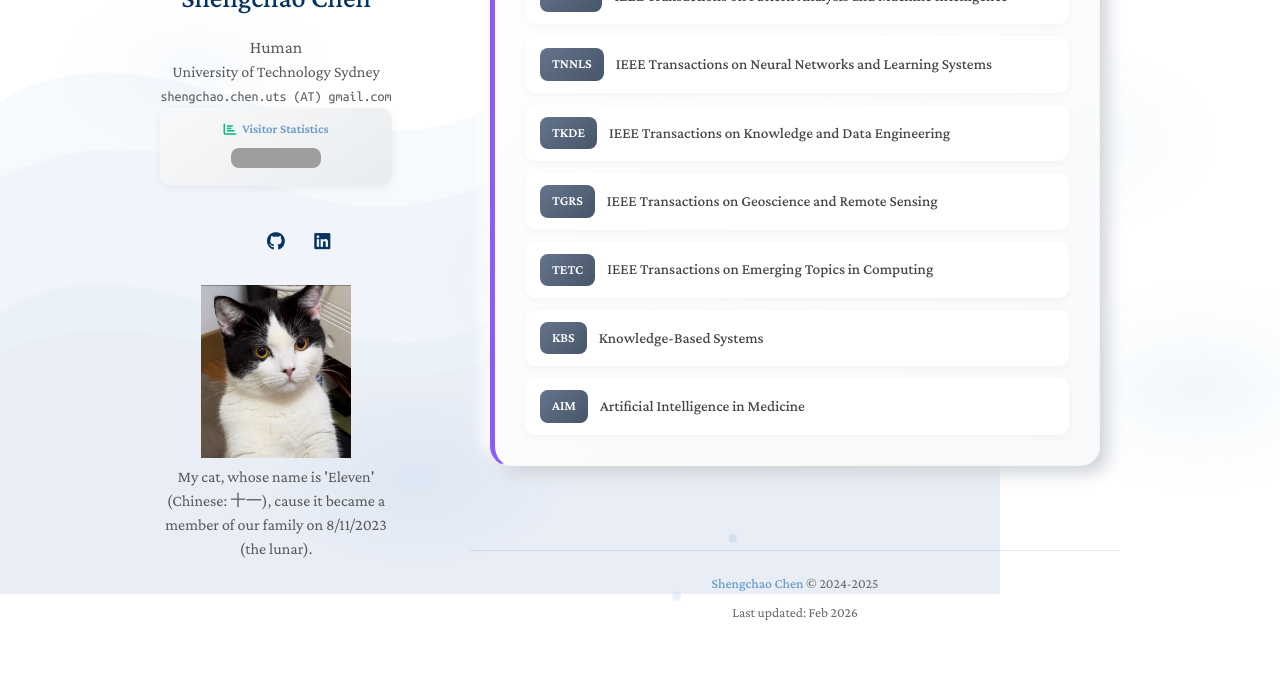
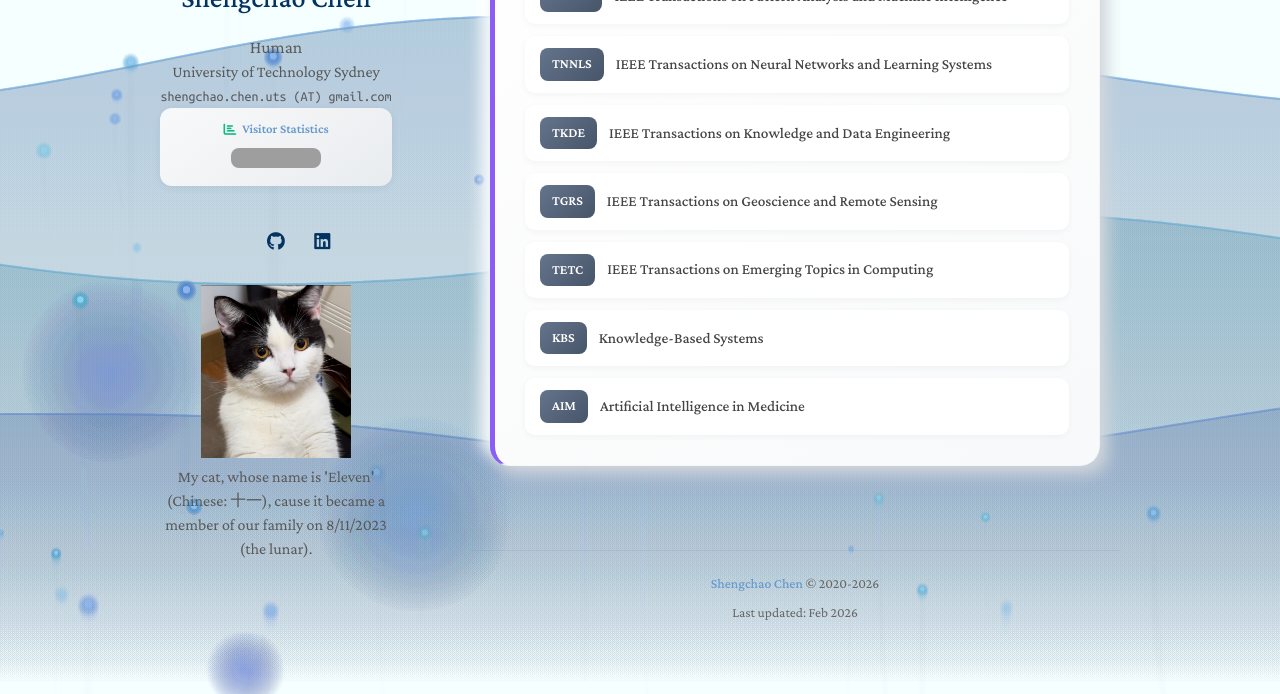
Before and after one commit to shengchaochen82/shengchaochen82.github.io, a Jekyll site: the page built from services.md, in a window 1280 px wide and 900 px high, scrolled down 1521 px, cut to the strip 206-900 px from the top of the window. Built offline with Jekyll 4.4.1, drawn with Linux system fonts in a browser that asks for light colours; a style sheet for code colours, icons or effects is not loaded; some of the changed lines change nothing that is shown; grey boxes are pictures that could not be loaded.

Commit message:
Enhance homepage with interactive full-screen background and fix footer date
- Replace SVG wave animation with canvas-based particle system
- Add mouse-interactive elements with smooth following effects
- Implement multi-layered visual design (particles, orbs, waves)
- Create professional academic aesthetic with gradient effects
- Fix footer copyright date from 2024-2025 to 2020-2026
- Ensure dark mode compatibility and mobile touch support

```diff
--- a/_layouts/homepage.html
+++ b/_layouts/homepage.html
@@ -114,7 +114,7 @@
 
       {% if site.enable_footnote %}
       <div class="footer-info">
-        <p><small><strong>Shengchao Chen</strong> © 2024-2025</small></p>
+        <p><small><strong>Shengchao Chen</strong> © 2020-2026</small></p>
         <p><small>Last updated: Feb 2026</small></p>
       </div>
       {% endif %}
--- a/assets/js/svg-wave-bg.js
+++ b/assets/js/svg-wave-bg.js
@@ -1,6 +1,7 @@
 /**
- * SVG Wave Background - Real flowing wave elements with CSS animations
- * Creates elegant, organic wave animations using SVG paths
+ * Interactive Full-Screen Background - Immersive academic homepage experience
+ * Creates a multi-layered, mouse-responsive background with flowing particles,
+ * dynamic gradients, and sophisticated visual effects for a professional academic look.
  */
 (() => {
   const container = document.getElementById('dynamic-world-bg');
@@ -10,18 +11,10 @@
     return;
   }
 
-  // Replace canvas with SVG container
   const isDark = window.matchMedia && window.matchMedia('(prefers-color-scheme: dark)').matches;
 
-  // Create SVG element
-  const svgNS = "http://www.w3.org/2000/svg";
-  const svg = document.createElementNS(svgNS, "svg");
-  svg.setAttribute("class", "wave-bg-svg");
-  svg.setAttribute("preserveAspectRatio", "none");
-  svg.setAttribute("aria-hidden", "true");
-
-  // SVG styles
-  svg.style.cssText = `
+  const canvas = document.createElement('canvas');
+  canvas.style.cssText = `
     position: fixed;
     top: 0;
     left: 0;
@@ -31,213 +24,243 @@
     z-index: -1;
   `;
 
-  // Wave definitions with natural curves
-  const waves = [
-    {
-      id: 'wave1',
-      paths: [
-        'M0,300 C150,200 350,400 500,300 S850,200 1000,300 L1000,800 L0,800 Z',
-        'M0,320 C180,220 320,420 500,320 S820,220 1000,320 L1000,800 L0,800 Z'
-      ],
-      color: isDark ? 'rgba(100, 140, 200, 0.08)' : 'rgba(100, 160, 220, 0.06)',
-      speed: '25s',
-      offset: '0'
-    },
-    {
-      id: 'wave2',
-      paths: [
-        'M0,400 C200,300 300,500 500,400 S800,300 1000,400 L1000,800 L0,800 Z',
-        'M0,380 C220,280 280,480 500,380 S820,280 1000,380 L1000,800 L0,800 Z'
-      ],
-      color: isDark ? 'rgba(130, 120, 190, 0.06)' : 'rgba(140, 130, 200, 0.05)',
-      speed: '30s',
-      offset: '-5s'
-    },
-    {
-      id: 'wave3',
-      paths: [
-        'M0,500 C120,400 380,600 500,500 S880,400 1000,500 L1000,800 L0,800 Z',
-        'M0,520 C140,420 360,620 500,520 S860,420 1000,520 L1000,800 L0,800 Z'
-      ],
-      color: isDark ? 'rgba(80, 160, 180, 0.05)' : 'rgba(80, 180, 200, 0.04)',
-      speed: '35s',
-      offset: '-10s'
-    },
-    {
-      id: 'wave4',
-      paths: [
-        'M0,580 C180,500 320,660 500,580 S820,500 1000,580 L1000,800 L0,800 Z',
-        'M0,560 C160,480 340,640 500,560 S840,480 1000,560 L1000,800 L0,800 Z'
-      ],
-      color: isDark ? 'rgba(150, 130, 180, 0.04)' : 'rgba(160, 140, 190, 0.03)',
-      speed: '40s',
-      offset: '-15s'
-    }
-  ];
+  const ctx = canvas.getContext('2d');
+  let width, height;
+  let mouseX = 0, mouseY = 0;
+  let targetMouseX = 0, targetMouseY = 0;
+  let time = 0;
 
-  // Create defs for animations
-  const defs = document.createElementNS(svgNS, "defs");
-
-  // Add CSS animations inside SVG
-  const style = document.createElementNS(svgNS, "style");
-  style.textContent = `
-    .wave-path {
-      animation: wave-flow var(--wave-speed, 25s) ease-in-out infinite;
-      animation-delay: var(--wave-delay, 0s);
+  class Particle {
+    constructor() {
+      this.reset();
+      this.y = Math.random() * height;
     }
 
-    @keyframes wave-flow {
-      0%, 100% { d: path(var(--wave-path-1)); }
-      50% { d: path(var(--wave-path-2)); }
+    reset() {
+      this.x = Math.random() * width;
+      this.y = height + Math.random() * 100;
+      this.size = Math.random() * 3 + 1;
+      this.speedX = (Math.random() - 0.5) * 0.5;
+      this.speedY = -Math.random() * 1.5 - 0.5;
+      this.opacity = Math.random() * 0.5 + 0.2;
+      this.pulsePhase = Math.random() * Math.PI * 2;
+      this.pulseSpeed = Math.random() * 0.02 + 0.01;
+      this.hue = isDark ? 200 + Math.random() * 40 : 190 + Math.random() * 30;
     }
 
-    .floating-particle {
-      animation: float-up var(--float-speed, 20s) linear infinite;
-      animation-delay: var(--float-delay, 0s);
-      opacity: 0;
+    update() {
+      const dx = this.x - mouseX;
+      const dy = this.y - mouseY;
+      const distance = Math.sqrt(dx * dx + dy * dy);
+
+      if (distance < 150) {
+        const force = (150 - distance) / 150;
+        this.speedX += (dx / distance) * force * 0.2;
+        this.speedY += (dy / distance) * force * 0.1;
       }
 
-    @keyframes float-up {
-      0% {
-        transform: translateY(100vh) translateX(0);
-        opacity: 0;
-      }
-      10% {
-        opacity: var(--particle-opacity, 0.3);
-      }
-      90% {
-        opacity: var(--particle-opacity, 0.3);
-      }
-      100% {
-        transform: translateY(-100px) translateX(var(--drift, 30px));
-        opacity: 0;
+      this.x += this.speedX;
+      this.y += this.speedY;
+      this.speedX *= 0.98;
+      this.speedY *= 0.995;
+
+      this.pulsePhase += this.pulseSpeed;
+
+      if (this.y < -50 || this.x < -50 || this.x > width + 50) {
+        this.reset();
       }
     }
 
-    .glow-orb {
-      animation: glow-pulse var(--glow-speed, 8s) ease-in-out infinite;
-      animation-delay: var(--glow-delay, 0s);
+    draw() {
+      const pulse = Math.sin(this.pulsePhase) * 0.3 + 0.7;
+      const actualOpacity = this.opacity * pulse;
+
+      const gradient = ctx.createRadialGradient(this.x, this.y, 0, this.x, this.y, this.size * 3);
+      gradient.addColorStop(0, `hsla(${this.hue}, 70%, 60%, ${actualOpacity})`);
+      gradient.addColorStop(0.3, `hsla(${this.hue}, 70%, 50%, ${actualOpacity * 0.5})`);
+      gradient.addColorStop(1, `hsla(${this.hue}, 70%, 40%, 0)`);
+
+      ctx.fillStyle = gradient;
+      ctx.beginPath();
+      ctx.arc(this.x, this.y, this.size * 3, 0, Math.PI * 2);
+      ctx.fill();
+
+      ctx.fillStyle = `hsla(${this.hue}, 70%, 80%, ${actualOpacity})`;
+      ctx.beginPath();
+      ctx.arc(this.x, this.y, this.size, 0, Math.PI * 2);
+      ctx.fill();
+    }
   }
 
-    @keyframes glow-pulse {
-      0%, 100% {
-        opacity: var(--glow-min, 0.3);
-        transform: scale(1);
+  class Orb {
+    constructor(index) {
+      this.index = index;
+      this.reset();
     }
-      50% {
-        opacity: var(--glow-max, 0.6);
-        transform: scale(1.1);
+
+    reset() {
+      this.x = Math.random() * width;
+      this.y = Math.random() * height;
+      this.size = Math.random() * 80 + 40;
+      this.speedX = (Math.random() - 0.5) * 0.3;
+      this.speedY = (Math.random() - 0.5) * 0.2;
+      this.opacity = Math.random() * 0.1 + 0.05;
+      this.phase = Math.random() * Math.PI * 2;
+      this.hue = isDark ? 180 + Math.random() * 60 : 200 + Math.random() * 40;
+    }
+
+    update() {
+      this.x += this.speedX + Math.sin(time * 0.001 + this.phase) * 0.2;
+      this.y += this.speedY + Math.cos(time * 0.001 + this.phase * 0.7) * 0.1;
+      this.phase += 0.01;
+
+      if (this.x < -this.size || this.x > width + this.size) this.speedX *= -1;
+      if (this.y < -this.size || this.y > height + this.size) this.speedY *= -1;
+
+      this.x = Math.max(-this.size, Math.min(width + this.size, this.x));
+      this.y = Math.max(-this.size, Math.min(height + this.size, this.y));
+    }
+
+    draw() {
+      const gradient = ctx.createRadialGradient(this.x, this.y, 0, this.x, this.y, this.size);
+      gradient.addColorStop(0, `hsla(${this.hue}, 60%, 50%, ${this.opacity})`);
+      gradient.addColorStop(0.4, `hsla(${this.hue}, 60%, 40%, ${this.opacity * 0.6})`);
+      gradient.addColorStop(1, `hsla(${this.hue}, 60%, 30%, 0)`);
+
+      ctx.fillStyle = gradient;
+      ctx.beginPath();
+      ctx.arc(this.x, this.y, this.size, 0, Math.PI * 2);
+      ctx.fill();
     }
   }
-  `;
-  defs.appendChild(style);
-  svg.appendChild(defs);
 
-  // Create wave paths
-  waves.forEach(wave => {
-    const path = document.createElementNS(svgNS, "path");
-    path.setAttribute("id", wave.id);
-    path.setAttribute("class", "wave-path");
-    path.setAttribute("d", wave.paths[0]);
-    path.setAttribute("fill", wave.color);
-    path.style.setProperty('--wave-path-1', `"${wave.paths[0]}"`);
-    path.style.setProperty('--wave-path-2', `"${wave.paths[1]}"`);
-    path.style.setProperty('--wave-speed', wave.speed);
-    path.style.setProperty('--wave-delay', wave.offset);
-    svg.appendChild(path);
+  class WaveLayer {
+    constructor(amplitude, frequency, speed, yOffset, hue) {
+      this.amplitude = amplitude;
+      this.frequency = frequency;
+      this.speed = speed;
+      this.yOffset = yOffset;
+      this.hue = hue;
+      this.phase = Math.random() * Math.PI * 2;
+    }
+
+    draw() {
+      ctx.strokeStyle = `hsla(${this.hue}, 50%, 50%, 0.1)`;
+      ctx.lineWidth = 2;
+      ctx.beginPath();
+
+      for (let x = 0; x <= width; x += 5) {
+        const mouseInfluence = Math.exp(-Math.pow(x - mouseX, 2) / 100000) * 30;
+        const y = this.yOffset +
+                  Math.sin((x * this.frequency) + (time * this.speed) + this.phase) * this.amplitude +
+                  mouseInfluence;
+
+        if (x === 0) {
+          ctx.moveTo(x, y);
+        } else {
+          ctx.lineTo(x, y);
+        }
+      }
+
+      ctx.stroke();
+
+      const gradient = ctx.createLinearGradient(0, this.yOffset - this.amplitude, 0, height);
+      gradient.addColorStop(0, `hsla(${this.hue}, 50%, 40%, 0.05)`);
+      gradient.addColorStop(1, `hsla(${this.hue}, 50%, 30%, 0)`);
+
+      ctx.fillStyle = gradient;
+      ctx.lineTo(width, height);
+      ctx.lineTo(0, height);
+      ctx.closePath();
+      ctx.fill();
+    }
+  }
+
+  const particles = [];
+  const orbs = [];
+  const waves = [];
+
+  function init() {
+    width = canvas.width = window.innerWidth;
+    height = canvas.height = window.innerHeight;
+
+    particles.length = 0;
+    for (let i = 0; i < 50; i++) {
+      particles.push(new Particle());
+    }
+
+    orbs.length = 0;
+    for (let i = 0; i < 5; i++) {
+      orbs.push(new Orb(i));
+    }
+
+    waves.length = 0;
+    waves.push(new WaveLayer(50, 0.003, 0.0005, height * 0.3, isDark ? 200 : 210));
+    waves.push(new WaveLayer(30, 0.005, 0.0007, height * 0.5, isDark ? 190 : 200));
+    waves.push(new WaveLayer(40, 0.004, 0.0003, height * 0.7, isDark ? 210 : 220));
+  }
+
+  function animate() {
+    time++;
+
+    mouseX += (targetMouseX - mouseX) * 0.1;
+    mouseY += (targetMouseY - mouseY) * 0.1;
+
+    ctx.fillStyle = isDark ? 'rgba(15, 15, 25, 0.1)' : 'rgba(245, 248, 255, 0.1)';
+    ctx.fillRect(0, 0, width, height);
+
+    waves.forEach(wave => wave.draw());
+
+    orbs.forEach(orb => {
+      orb.update();
+      orb.draw();
     });
 
-  // Create floating particles
-  const numParticles = 15;
-  for (let i = 0; i < numParticles; i++) {
-    const circle = document.createElementNS(svgNS, "circle");
-    const x = 5 + Math.random() * 90; // 5% to 95% width
-    const size = 2 + Math.random() * 4;
-    const floatSpeed = 15 + Math.random() * 20;
-    const floatDelay = Math.random() * 20;
-    const drift = (Math.random() - 0.5) * 100;
-    const opacity = 0.15 + Math.random() * 0.25;
+    particles.forEach(particle => {
+      particle.update();
+      particle.draw();
+    });
 
-    circle.setAttribute("cx", `${x}%`);
-    circle.setAttribute("cy", "0");
-    circle.setAttribute("r", size);
-    circle.setAttribute("class", "floating-particle");
-    circle.setAttribute("fill", isDark ? 'rgba(150, 180, 220, 0.6)' : 'rgba(100, 150, 200, 0.5)');
-    circle.style.setProperty('--float-speed', `${floatSpeed}s`);
-    circle.style.setProperty('--float-delay', `${floatDelay}s`);
-    circle.style.setProperty('--drift', `${drift}px`);
-    circle.style.setProperty('--particle-opacity', opacity);
+    if (Math.abs(targetMouseX - mouseX) > 1 || Math.abs(targetMouseY - mouseY) > 1) {
+      const trailGradient = ctx.createRadialGradient(mouseX, mouseY, 0, mouseX, mouseY, 100);
+      trailGradient.addColorStop(0, `hsla(${isDark ? 200 : 210}, 70%, 60%, 0.1)`);
+      trailGradient.addColorStop(1, 'rgba(255, 255, 255, 0)');
 
-    svg.appendChild(circle);
+      ctx.fillStyle = trailGradient;
+      ctx.beginPath();
+      ctx.arc(mouseX, mouseY, 100, 0, Math.PI * 2);
+      ctx.fill();
     }
 
-  // Create ambient glow orbs
-  const glowPositions = [
-    { x: 15, y: 30, size: 150 },
-    { x: 45, y: 50, size: 180 },
-    { x: 75, y: 35, size: 160 },
-    { x: 30, y: 70, size: 140 },
-    { x: 85, y: 60, size: 170 }
-  ];
+    requestAnimationFrame(animate);
+  }
 
-  glowPositions.forEach((pos, i) => {
-    const defs2 = document.createElementNS(svgNS, "defs");
-    const gradientId = `glow-gradient-${i}`;
-    const gradient = document.createElementNS(svgNS, "radialGradient");
-    gradient.setAttribute("id", gradientId);
-    gradient.setAttribute("cx", "50%");
-    gradient.setAttribute("cy", "50%");
-    gradient.setAttribute("r", "50%");
+  function handleResize() {
+    init();
+  }
 
-    const stop1 = document.createElementNS(svgNS, "stop");
-    stop1.setAttribute("offset", "0%");
-    stop1.setAttribute("stop-color", isDark ? "rgba(100, 150, 200, 0.15)" : "rgba(120, 170, 220, 0.12)");
+  function handleMouseMove(e) {
+    targetMouseX = e.clientX;
+    targetMouseY = e.clientY;
+  }
 
-    const stop2 = document.createElementNS(svgNS, "stop");
-    stop2.setAttribute("offset", "50%");
-    stop2.setAttribute("stop-color", isDark ? "rgba(100, 150, 200, 0.05)" : "rgba(120, 170, 220, 0.04)");
+  function handleTouchMove(e) {
+    if (e.touches.length > 0) {
+      targetMouseX = e.touches[0].clientX;
+      targetMouseY = e.touches[0].clientY;
+    }
+  }
 
-    const stop3 = document.createElementNS(svgNS, "stop");
-    stop3.setAttribute("offset", "100%");
-    stop3.setAttribute("stop-color", "rgba(100, 150, 200, 0)");
+  init();
+  animate();
 
-    gradient.appendChild(stop1);
-    gradient.appendChild(stop2);
-    gradient.appendChild(stop3);
-    defs2.appendChild(gradient);
-    svg.insertBefore(defs2, svg.firstChild.nextSibling);
+  window.addEventListener("resize", handleResize, { passive: true });
+  window.addEventListener("mousemove", handleMouseMove, { passive: true });
+  window.addEventListener("touchmove", handleTouchMove, { passive: true });
 
-    const ellipse = document.createElementNS(svgNS, "ellipse");
-    ellipse.setAttribute("cx", `${pos.x}%`);
-    ellipse.setAttribute("cy", `${pos.y}%`);
-    ellipse.setAttribute("rx", pos.size);
-    ellipse.setAttribute("ry", pos.size * 0.6);
-    ellipse.setAttribute("fill", `url(#${gradientId})`);
-    ellipse.setAttribute("class", "glow-orb");
-    ellipse.style.setProperty('--glow-speed', `${6 + Math.random() * 6}s`);
-    ellipse.style.setProperty('--glow-delay', `${Math.random() * 5}s`);
-    ellipse.style.setProperty('--glow-min', '0.4');
-    ellipse.style.setProperty('--glow-max', '0.8');
-
-    svg.appendChild(ellipse);
+  window.matchMedia('(prefers-color-scheme: dark)').addEventListener('change', (e) => {
+    location.reload();
   });
 
-  // Replace canvas with SVG
-  container.replaceWith(svg);
-
-  // Handle resize
-  function handleResize() {
-    const width = window.innerWidth;
-    const height = window.innerHeight;
-    svg.setAttribute("viewBox", `0 0 ${width} ${height}`);
-  }
-
-  handleResize();
-  window.addEventListener("resize", handleResize, { passive: true });
-
-  // Handle dark mode change
-  window.matchMedia('(prefers-color-scheme: dark)').addEventListener('change', (e) => {
-    // Reload to update colors for new theme
-    location.reload();
-  });
+  container.replaceWith(canvas);
 })();
```
Lines whose indentation alone changed are shown as unchanged.
